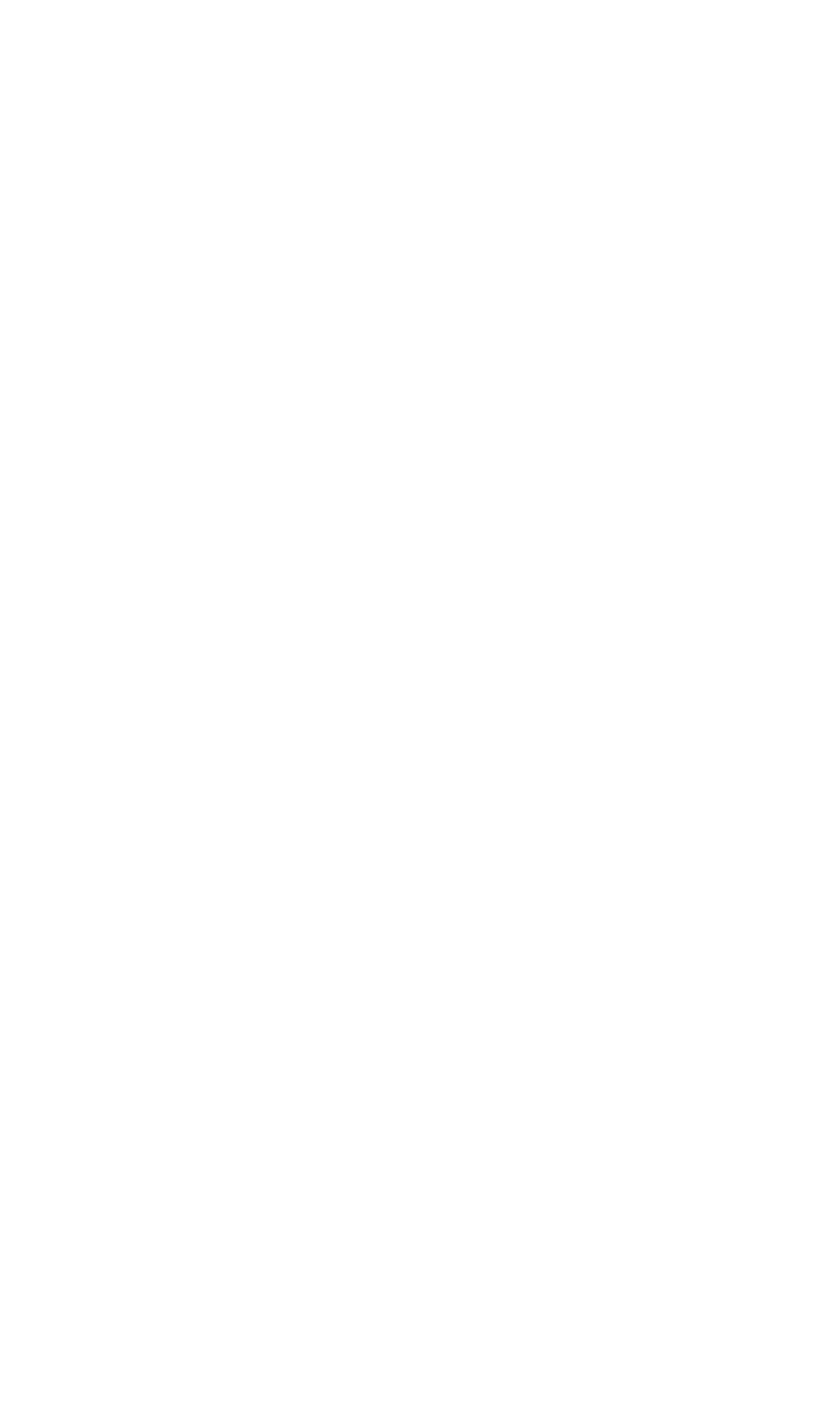
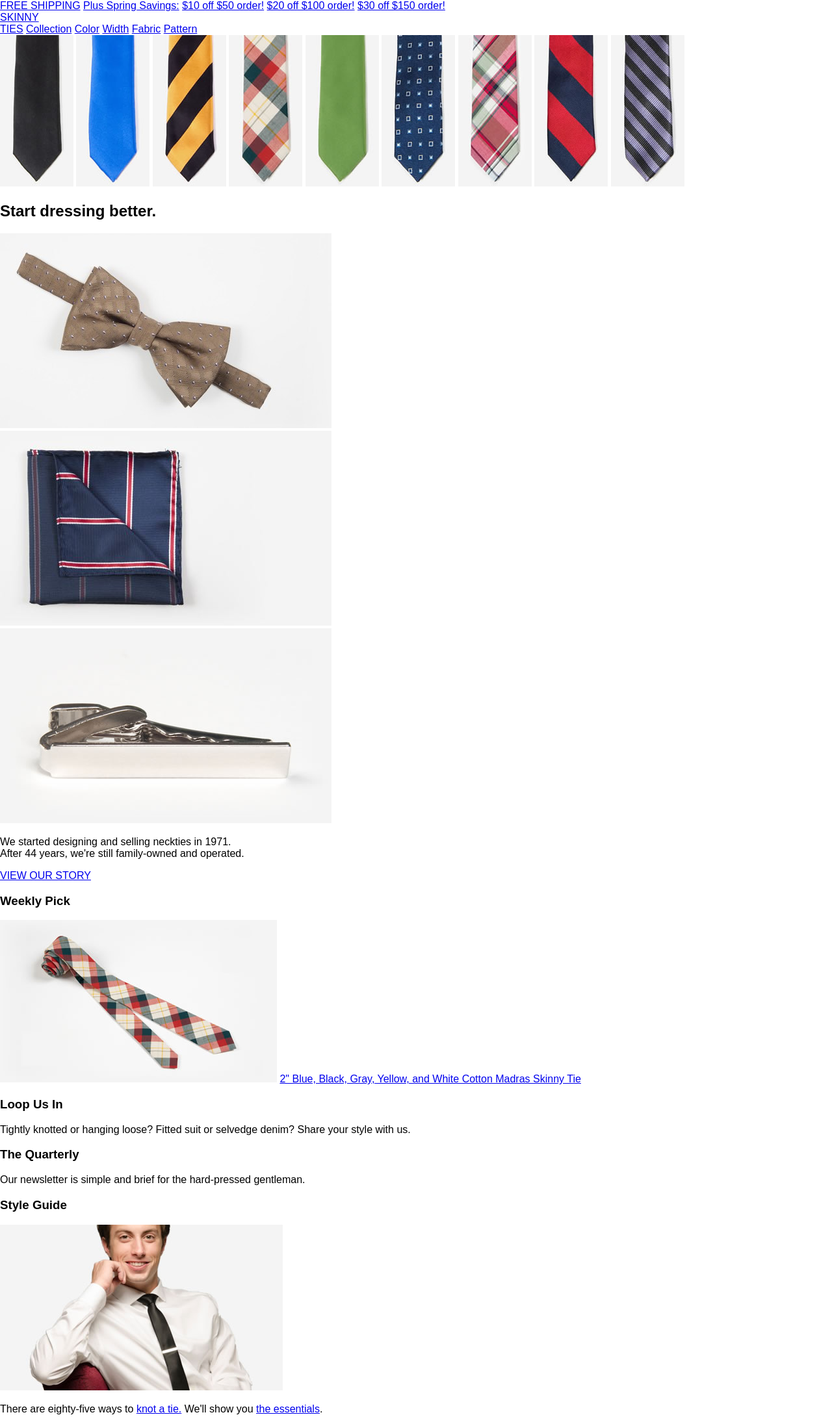
Before and after one commit to henryjf/skinnyties, a plain HTML site: page index.html in a window 1280 px wide. Shown: the whole page at 65% size. Before the commit the page ends 800 px from the top, so only its background shows below. Drawn offline with Linux system fonts and the light colour scheme.

Commit message:
added html

```diff
--- a/index.html
+++ b/index.html
@@ -4,9 +4,86 @@
     <meta charset="utf-8">
     <link rel="stylesheet" href="/css/normalize.css">
     <link rel="stylesheet" href="css/main.css">
-    <title></title>
+    <title>skinny ties</title>
   </head>
   <body>
+    <div class="container">
 
+      <header>
+        <a href="#">FREE SHIPPING</a>
+        <a href="#">Plus Spring Savings:</a>
+        <a href="#">$10 off $50 order!</a>
+        <a href="#">$20 off $100 order!</a>
+        <a href="#">$30 off $150 order!</a>
+      </header>
+
+      <div class="skinnyties">
+        <a href="#">SKINNY<br>TIES</a>
+        <a href="#">Collection</a>
+        <a href="#">Color</a>
+        <a href="#">Width</a>
+        <a href="#">Fabric</a>
+        <a href="#">Pattern</a>
+      </div>
+
+    <div class="ties">
+      <img src="assets/black@1.5x.jpg">
+      <img src="assets/blue@1.5x.jpg">
+      <img src="assets/collegiate@1.5x.jpg">
+      <img src="assets/cotton@1.5x.jpg">
+      <img src="assets/favorites@1.5x.jpg">
+      <img src="assets/graphic@1.5x.jpg">
+      <img src="assets/plaid@1.5x.jpg">
+      <img src="assets/silk@1.5x.jpg">
+      <img src="assets/striped@1.5x.jpg">
+      <h2>Start dressing better.</h2>
+    </div>
+
+    <div class="otherties">
+      <div class="bowties">
+        <img src="assets/bow-ties@1.5x.jpg">
+      </div>
+      <div class="pocket">
+        <img src="assets/pocket-squares@1.5x.jpg">
+      </div>
+      <div class="tiebars">
+        <img src="assets/tie-bars@1.5x.jpg">
+      </div>
+    </div>
+
+    <div class="ourstory">
+      <p>We started designing and selling neckties in 1971.<br>After 44 years, we're still family-owned and operated.</p>
+      <a href="#">VIEW OUR STORY</a>
+    </div>
+
+    <div class="moredata">
+      <div class="weekly">
+        <h3>Weekly Pick</h3>
+        <img src="assets/plaid.jpg">
+        <a href="#">2" Blue, Black, Gray, Yellow, and White Cotton Madras Skinny Tie</a>
+      </div>
+
+      <div class="loop">
+        <h3>Loop Us In</h3>
+        <p>Tightly knotted or hanging loose? Fitted suit or selvedge denim? Share your style with us.</p>
+      </div>
+
+      <div class="quarterly">
+        <h3>The Quarterly</h3>
+        <p>Our newsletter is simple and brief for the hard-pressed gentleman.</p>
+      </div>
+
+      <div class="styleguide">
+        <h3>Style Guide</h3>
+        <img src="assets/style-guide@1.5x.jpg">
+        <p>There are eighty-five ways to <a href="#">knot a tie.</a> We'll show you <a href="#">the essentials</a>.</p>
+
+      </div>
+
+
+    </div>
+
+
+    </div>
   </body>
 </html>
```
